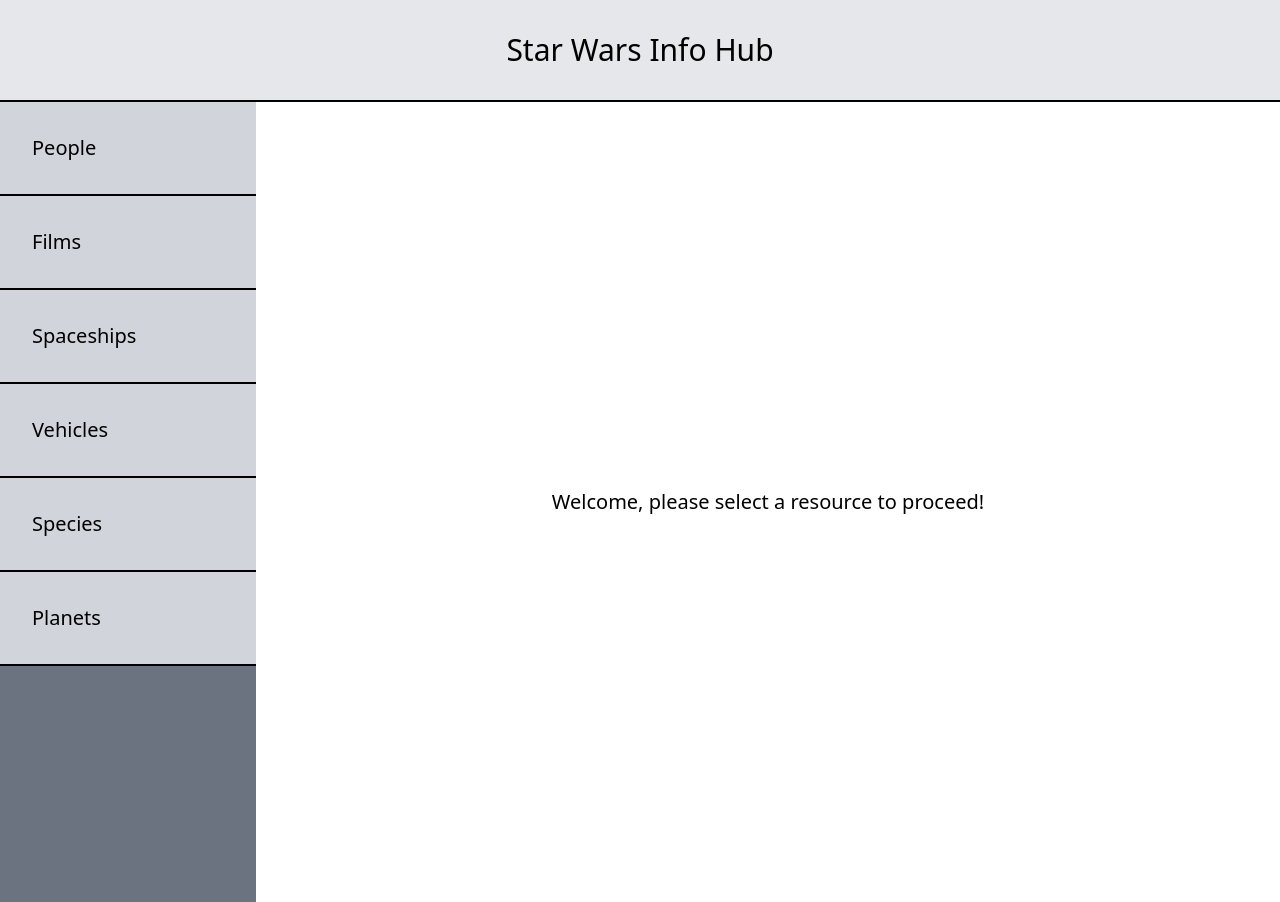
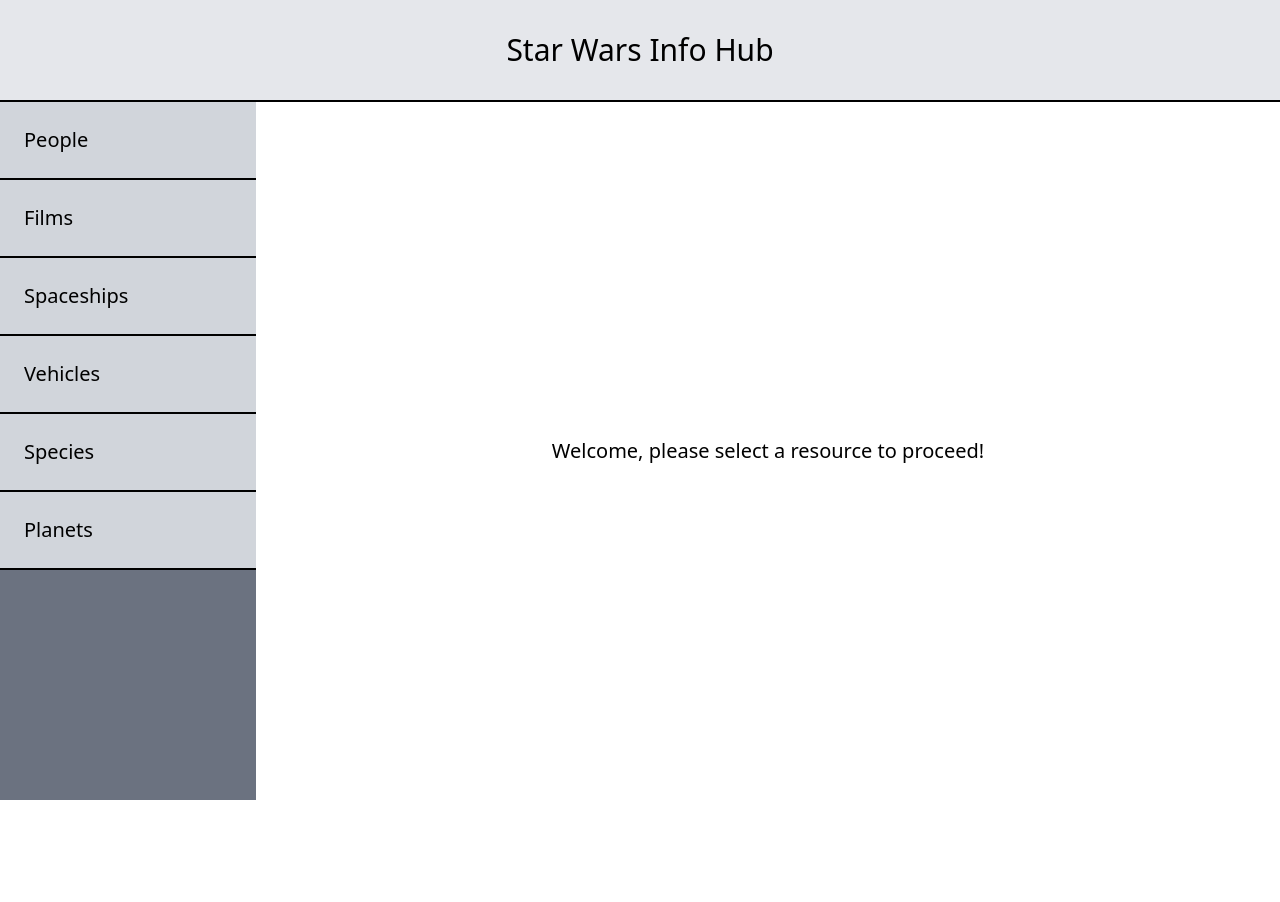
Before and after one commit to jgallager14/react_starwars, a React (Vite) app: page / in a window 1280 px wide. After the commit the page ends 800 px from the top, so only its background shows below. Built offline with nearby package versions, Linux system fonts and the light colour scheme.

Commit message:
removed redundancies, outer div to flex for sizing

```diff
--- a/src/pages/IndexPage.tsx
+++ b/src/pages/IndexPage.tsx
@@ -1,32 +1,32 @@
 export function IndexPage() {
   return (
-    <div className="w-screen h-screen">
-      <header className="w-screen py-8 flex items-center justify-around bg-gray-200 border-b-solid border-b-2 border-b-black">
+    <div className="h-screen flex flex-col">
+      <header className="py-8 flex items-center justify-around bg-gray-200 border-b-solid border-b-2 border-b-black">
         <h1 className="text-3xl">Star Wars Info Hub</h1>
       </header>
-      <div className="flex w-screen h-full">
-        <nav className="h-full basis-1/5 flex flex-col bg-gray-500">
-          <a className="pt-8 pb-8 pl-8 align-middle bg-gray-300 border-b-2 border-b-black border-b-solid text-xl">
+      <div className="flex h-full">
+        <nav className="h-full w-1/5 min-w-min flex flex-col bg-gray-500">
+          <a className="p-6 align-middle bg-gray-300 border-b-2 border-b-black border-b-solid text-xl">
             People
           </a>
-          <a className="pt-8 pb-8 pl-8 align-middle bg-gray-300 border-b-2 border-b-black border-b-solid text-xl">
+          <a className="p-6 align-middle bg-gray-300 border-b-2 border-b-black border-b-solid text-xl">
             Films
           </a>
-          <a className="pt-8 pb-8 pl-8 align-middle bg-gray-300 border-b-2 border-b-black border-b-solid text-xl">
+          <a className="p-6 align-middle bg-gray-300 border-b-2 border-b-black border-b-solid text-xl">
             Spaceships
           </a>
-          <a className="pt-8 pb-8 pl-8 align-middle bg-gray-300 border-b-2 border-b-black border-b-solid text-xl">
+          <a className="p-6 align-middle bg-gray-300 border-b-2 border-b-black border-b-solid text-xl">
             Vehicles
           </a>
-          <a className="pt-8 pb-8 pl-8 align-middle bg-gray-300 border-b-2 border-b-black border-b-solid text-xl">
+          <a className="p-6 align-middle bg-gray-300 border-b-2 border-b-black border-b-solid text-xl">
             Species
           </a>
-          <a className="pt-8 pb-8 pl-8 align-middle bg-gray-300 border-b-2 border-b-black border-b-solid text-xl">
+          <a className="p-6 align-middle bg-gray-300 border-b-2 border-b-black border-b-solid text-xl">
             Planets
           </a>
         </nav>
-        <main className="basis-4/5 flex items-center justify-center">
-          <p className="text-xl">
+        <main className="w-4/5 flex items-center justify-center">
+          <p className="text-xl p-4">
             Welcome, please select a resource to proceed!
           </p>
         </main>
```
